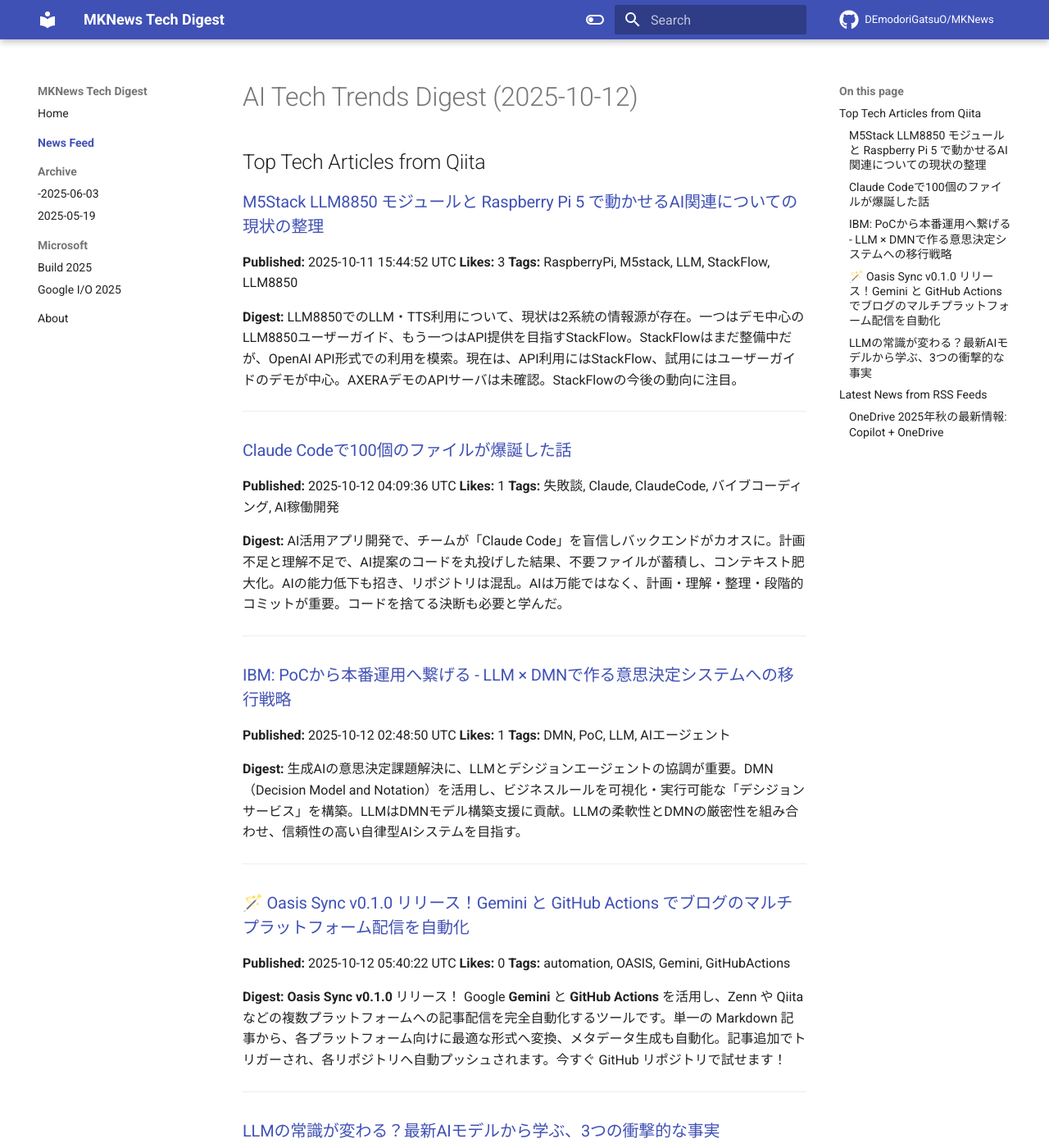
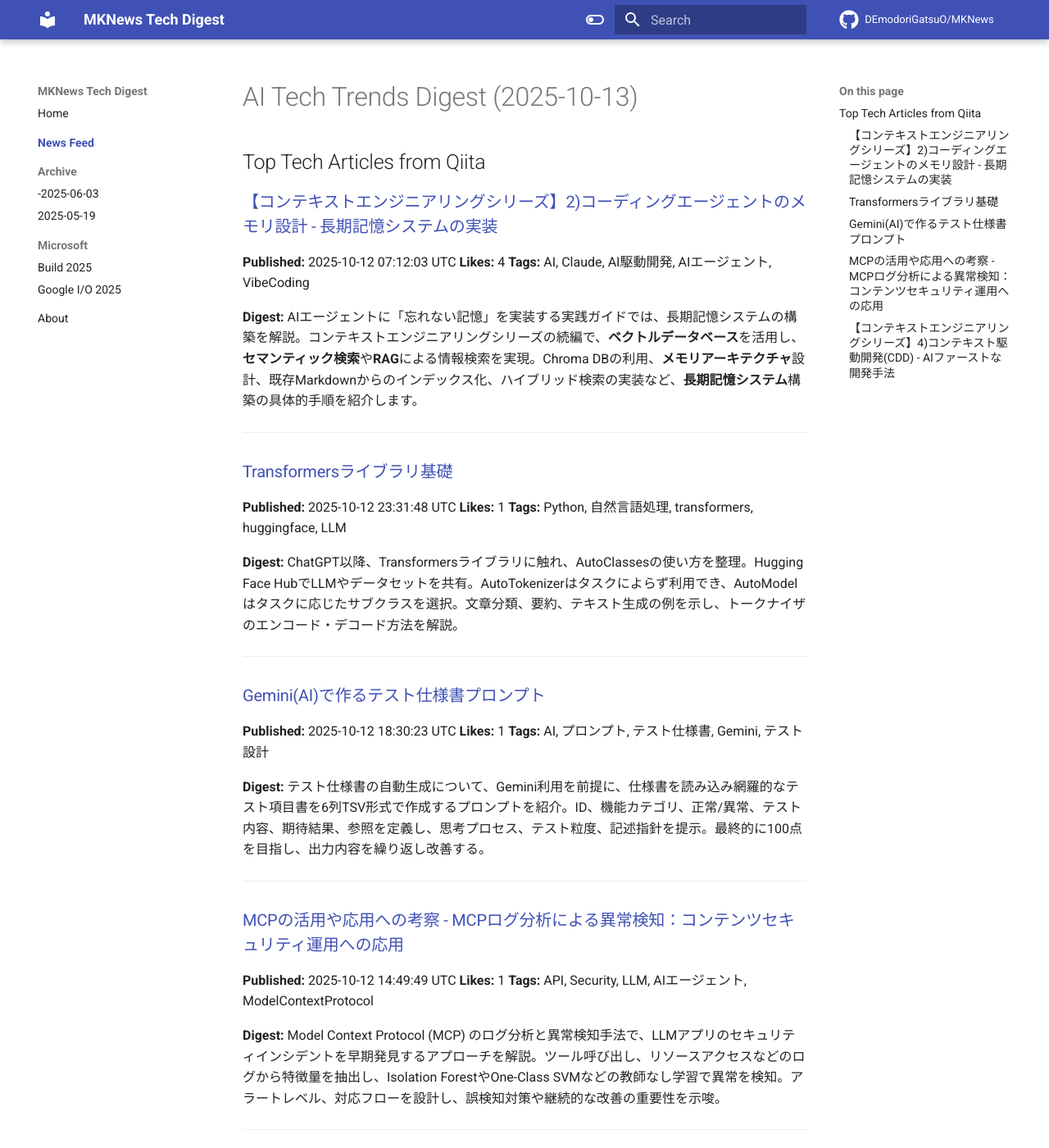
Before and after one commit to DEmodoriGatsuO/MKNews, an MkDocs documentation site: the page built from docs/news/index.md, in a window 1280 px wide and 1400 px high. Shown: the whole window at 82% size. Built offline with MkDocs 1.6.1 and Material for MkDocs 9.7.7, drawn with Linux system fonts in a browser that asks for light colours; comment, search, counter and statistics services are not loaded; some of the changed text lies outside the part shown.

Commit message:
Automated AI Tech Digest - 2025-10-13

```diff
--- a/docs/news/index.md
+++ b/docs/news/index.md
@@ -1,68 +1,55 @@
-# AI Tech Trends Digest (2025-10-12)
+# AI Tech Trends Digest (2025-10-13)
 
 
 ## Top Tech Articles from Qiita
 
 
-### [M5Stack LLM8850 モジュールと Raspberry Pi 5 で動かせるAI関連についての現状の整理](https://qiita.com/uzuki_aoba/items/e69b8d3f03bb368199fa)
-**Published:** 2025-10-11 15:44:52 UTC
-**Likes:** 3
-**Tags:** RaspberryPi, M5stack, LLM, StackFlow, LLM8850
+### [【コンテキストエンジニアリングシリーズ】2)コーディングエージェントのメモリ設計 - 長期記憶システムの実装](https://qiita.com/nogataka/items/3c40975a7271b8e8cf90)
+**Published:** 2025-10-12 07:12:03 UTC
+**Likes:** 4
+**Tags:** AI, Claude, AI駆動開発, AIエージェント, VibeCoding
 
 **Digest:**
-LLM8850でのLLM・TTS利用について、現状は2系統の情報源が存在。一つはデモ中心のLLM8850ユーザーガイド、もう一つはAPI提供を目指すStackFlow。StackFlowはまだ整備中だが、OpenAI API形式での利用を模索。現在は、API利用にはStackFlow、試用にはユーザーガイドのデモが中心。AXERAデモのAPIサーバは未確認。StackFlowの今後の動向に注目。
+AIエージェントに「忘れない記憶」を実装する実践ガイドでは、長期記憶システムの構築を解説。コンテキストエンジニアリングシリーズの続編で、**ベクトルデータベース**を活用し、**セマンティック検索**や**RAG**による情報検索を実現。Chroma DBの利用、**メモリアーキテクチャ**設計、既存Markdownからのインデックス化、ハイブリッド検索の実装など、**長期記憶システム**構築の具体的手順を紹介します。
 
 ---
 
-### [Claude Codeで100個のファイルが爆誕した話](https://qiita.com/ktdatascience/items/dcbf914e2f341564e7ef)
-**Published:** 2025-10-12 04:09:36 UTC
+### [Transformersライブラリ基礎](https://qiita.com/_kawauso_/items/523128d9b1c9722bb0a8)
+**Published:** 2025-10-12 23:31:48 UTC
 **Likes:** 1
-**Tags:** 失敗談, Claude, ClaudeCode, バイブコーディング, AI稼働開発
+**Tags:** Python, 自然言語処理, transformers, huggingface, LLM
 
 **Digest:**
-AI活用アプリ開発で、チームが「Claude Code」を盲信しバックエンドがカオスに。計画不足と理解不足で、AI提案のコードを丸投げした結果、不要ファイルが蓄積し、コンテキスト肥大化。AIの能力低下も招き、リポジトリは混乱。AIは万能ではなく、計画・理解・整理・段階的コミットが重要。コードを捨てる決断も必要と学んだ。
+ChatGPT以降、Transformersライブラリに触れ、AutoClassesの使い方を整理。Hugging Face HubでLLMやデータセットを共有。AutoTokenizerはタスクによらず利用でき、AutoModelはタスクに応じたサブクラスを選択。文章分類、要約、テキスト生成の例を示し、トークナイザのエンコード・デコード方法を解説。
 
 ---
 
-### [IBM: PoCから本番運用へ繋げる - LLM × DMNで作る意思決定システムへの移行戦略](https://qiita.com/RepKuririn/items/03849082afa1c4f2350a)
-**Published:** 2025-10-12 02:48:50 UTC
+### [Gemini(AI)で作るテスト仕様書プロンプト](https://qiita.com/enomoso_pm/items/c83aca6f611ac84333e4)
+**Published:** 2025-10-12 18:30:23 UTC
 **Likes:** 1
-**Tags:** DMN, PoC, LLM, AIエージェント
+**Tags:** AI, プロンプト, テスト仕様書, Gemini, テスト設計
 
 **Digest:**
-生成AIの意思決定課題解決に、LLMとデシジョンエージェントの協調が重要。DMN（Decision Model and Notation）を活用し、ビジネスルールを可視化・実行可能な「デシジョンサービス」を構築。LLMはDMNモデル構築支援に貢献。LLMの柔軟性とDMNの厳密性を組み合わせ、信頼性の高い自律型AIシステムを目指す。
+テスト仕様書の自動生成について、Gemini利用を前提に、仕様書を読み込み網羅的なテスト項目書を6列TSV形式で作成するプロンプトを紹介。ID、機能カテゴリ、正常/異常、テスト内容、期待結果、参照を定義し、思考プロセス、テスト粒度、記述指針を提示。最終的に100点を目指し、出力内容を繰り返し改善する。
 
 ---
 
-### [🪄 Oasis Sync v0.1.0 リリース！Gemini と GitHub Actions でブログのマルチプラットフォーム配信を自動化](https://qiita.com/Maki-HamarukiLab/items/2f1f61948334fd0d2e67)
-**Published:** 2025-10-12 05:40:22 UTC
-**Likes:** 0
-**Tags:** automation, OASIS, Gemini, GitHubActions
+### [MCPの活用や応用への考察 - MCPログ分析による異常検知：コンテンツセキュリティ運用への応用](https://qiita.com/555hamano/items/9570cf105ca544af26a5)
+**Published:** 2025-10-12 14:49:49 UTC
+**Likes:** 1
+**Tags:** API, Security, LLM, AIエージェント, ModelContextProtocol
 
 **Digest:**
-**Oasis Sync v0.1.0** リリース！ Google **Gemini** と **GitHub Actions** を活用し、Zenn や Qiita などの複数プラットフォームへの記事配信を完全自動化するツールです。単一の Markdown 記事から、各プラットフォーム向けに最適な形式へ変換、メタデータ生成も自動化。記事追加でトリガーされ、各リポジトリへ自動プッシュされます。今すぐ GitHub リポジトリで試せます！
+Model Context Protocol (MCP) のログ分析と異常検知手法で、LLMアプリのセキュリティインシデントを早期発見するアプローチを解説。ツール呼び出し、リソースアクセスなどのログから特徴量を抽出し、Isolation ForestやOne-Class SVMなどの教師なし学習で異常を検知。アラートレベル、対応フローを設計し、誤検知対策や継続的な改善の重要性を示唆。
 
 ---
 
-### [LLMの常識が変わる？最新AIモデルから学ぶ、3つの衝撃的な事実](https://qiita.com/Maki-HamarukiLab/items/ba16ef4d1f5c5d05a903)
-**Published:** 2025-10-12 05:40:22 UTC
-**Likes:** 0
-**Tags:** NVIDIA, DeepLearning, AI, LLM, MoE
+### [【コンテキストエンジニアリングシリーズ】4)コンテキスト駆動開発(CDD) - AIファーストな開発手法](https://qiita.com/nogataka/items/c74b25d66d8d1f7f5a11)
+**Published:** 2025-10-12 07:50:11 UTC
+**Likes:** 1
+**Tags:** AI, Claude, AI駆動開発, AIエージェント, VibeCoding
 
 **Digest:**
-LLMの進化は加速し、3つの衝撃的事実が明らかに。**MoE**アーキテクチャで巨大モデルの効率化、**思考プロセス可視化**でAIの透明性向上、そして多様な育成戦略による**自律エージェント**への道が開かれました。NVIDIA、LongCat、Tongyiがそれぞれ異なるアプローチで未来を切り開いています。
+AIエージェント時代の開発手法「コンテキスト駆動開発（CDD）」は、コードよりコンテキストを重視。AIと人間の両方が理解可能な「実行可能なドキュメント」としてコンテキストを扱い、開発効率と品質を向上。TDDやDDDを強化し、コンテキストファーストな開発フローを採用。コンテキストの進化がプロダクト品質を決定。
 
 ---
-
-## Latest News from RSS Feeds
-
-
-### [OneDrive 2025年秋の最新情報: Copilot + OneDrive](https://shanqiai.lekumo.biz/sharepoint_technical_note/2025/10/onedrive-2025-c-d9e9.html)
-**Source:** SharePoint Technical Notes
-**Published:** 2025-10-12 03:22:15 UTC
-**Tags:** Microsoft 365, Microsoft 365 - SharePoint, Microsoft 365 Copilot, OneDrive / OneDrive for Business
-
-**Digest:**
-2025年10月8日午前9時（米国時間）から、OneDriveの最新機能が発表されました。**個人用Vault**の強化や、**ファイル共有**機能の改善、**ストレージ**容量に関する新しいプランなど、ユーザーの利便性向上を目指した様々なアップデートが予定されています。詳細な情報は、Microsoftの公式発表をご確認ください。
-
----
```
